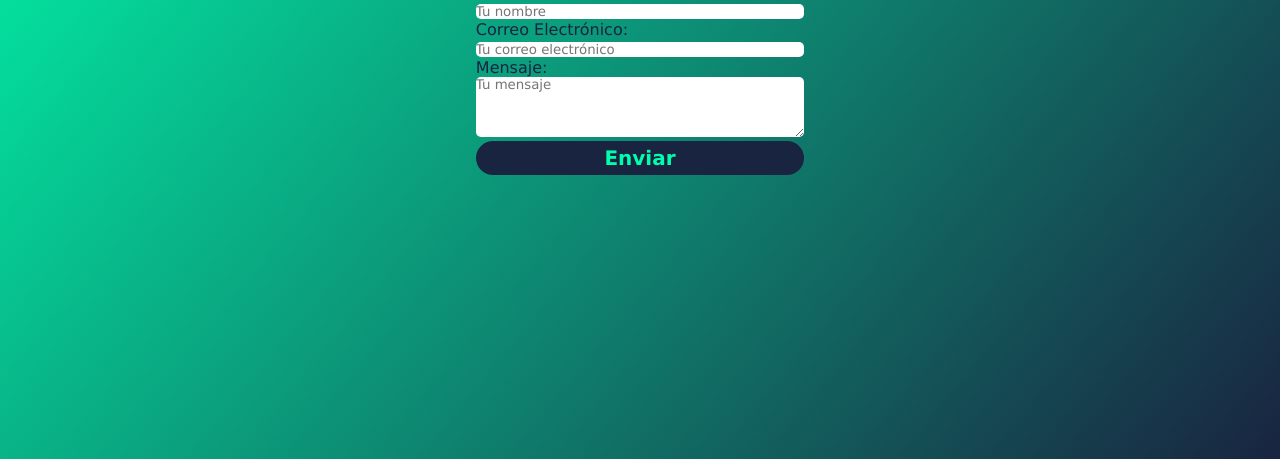
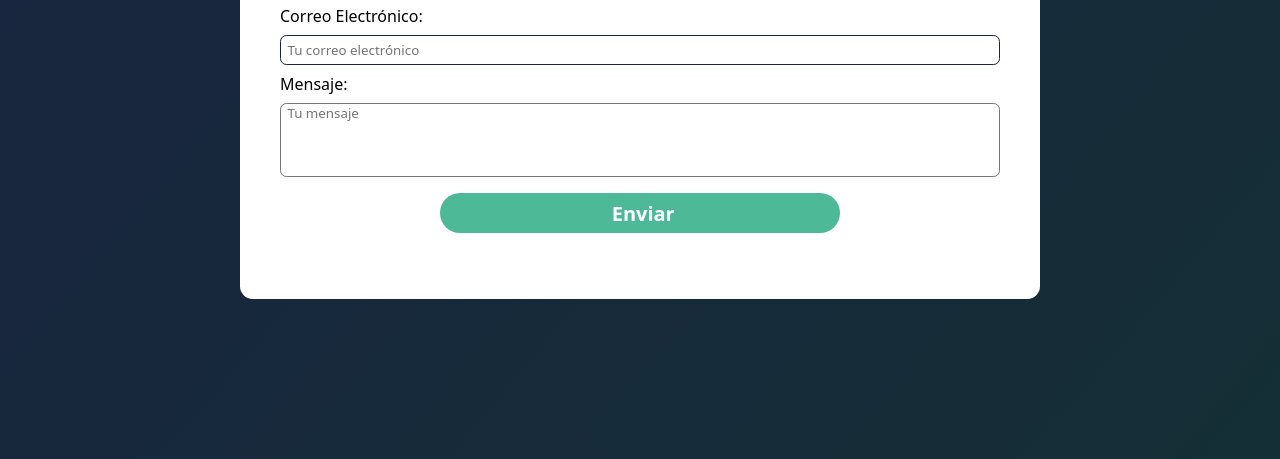
Before and after one commit to danielflozano/formulario_contactenos, a plain HTML site: page index.html in a window 1280 px wide. Shown: the part 341-800 px from the top of the page. Drawn offline with nearby package versions, Linux system fonts and the light colour scheme; some packages are replaced by stand-ins of ours; a script that the page names is missing.

Commit message:
Mejora Css

```diff
--- a/index.html
+++ b/index.html
@@ -39,7 +39,7 @@
                     placeholder="Tu mensaje"
                 ></textarea>
             </div>
-            <div class="form-group">
+            <div class="form-group-submit">
                 <input
                     class="submit"
                     type="submit"
--- a/style.css
+++ b/style.css
@@ -1,50 +1,90 @@
 * {
     margin: 0;
     padding: 0;
-    font-family:Verdana, Geneva, Tahoma, sans-serif;
+    font-family:system-ui, -apple-system, BlinkMacSystemFont, 'Segoe UI', Roboto, Oxygen, Ubuntu, Cantarell, 'Open Sans', 'Helvetica Neue', sans-serif;
     color: #192440;
 }
 
 body {
     height: 100vh;
-    background: linear-gradient(130deg, #00ffad, #192440);
+    background: linear-gradient(130deg,#192440, #152f36);
+    display: flex;
+    justify-content: center;
+    align-items: center;
+}
+
+h1 {
+    width: 90vh;
+    color: #000000;
+    text-align: center;
+}
+
+form {
+    width: 90vh;
+}
+
+label {
+    color: #000000;
+    margin-bottom: 0.5rem;
+}
+
+textarea {
+    resize: none;
+}
+
+input {
+    height: 1.8rem;
+    border: 1px , solid;
+    border-radius: 0.4rem;
+    padding-left: 0.4rem;
+}
+
+textarea {
+    border-radius: 0.4rem;
+    padding-left: 0.4rem;
 }
 
 .container {
-    height: 100vh;
+    width: 100vh;
+    height: 60vh;
     display: flex;
     flex-direction: column;
     justify-content: center;
     align-items: center;
-
+    background-color:rgb(255, 255, 255);
+    border-radius: 0.8rem;
 }
 
-input {
-    width: -webkit-fill-available;
-    border: none;
-    border-radius: 5px;
+.form-group {
+    width: 90vh;
+    height: auto;
+    display: flex;
+    flex-direction: column;
+    margin: 0.5rem 0;
 }
 
-textarea {
-    width: -webkit-fill-available;
-    border: none;
-    border-radius: 5px;
+.form-group-submit {
+    display: flex;
+    justify-content: center;
 }
 
 input.submit {
-    background-color: #192440;
-    color: #00ffad;
+    width: 50vh;
+    height: 2.5rem;
+    background-color: #4eb997;
+    color: #ffffff;
     font-size: 20px;
-    padding: 5px 45px;
     border-radius: 40px;
     font-weight: bold;
     border: none;
     transition: transform 0.3s ease;
+    margin-top: 0.5rem;
+    cursor: pointer;
 }
 
 input.submit:hover {
     transform: scale(1.05);
     background-color: transparent;
-    color: #192440;
+    color: #000000;
     border: 1px solid #00ffad;
 }
```
